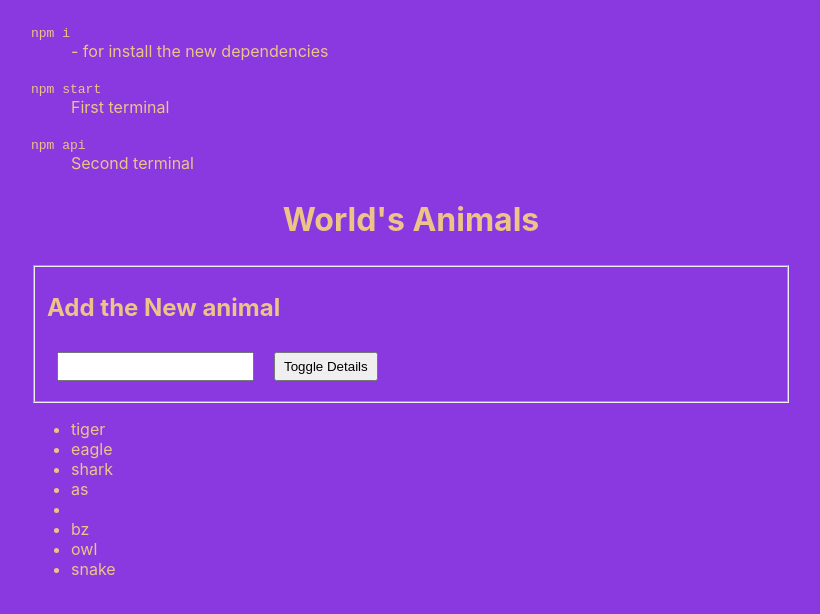
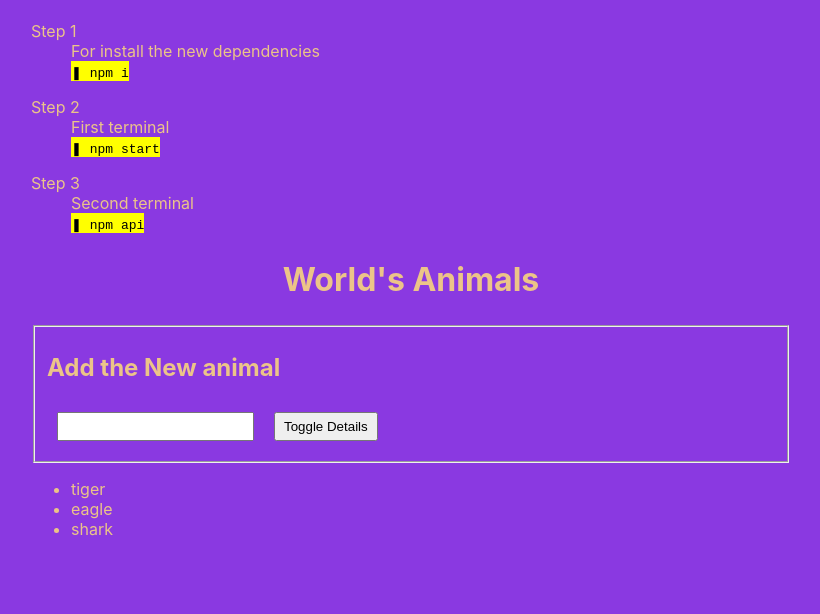
Before and after one commit to maksimo-vvd/lrn-digital-ocean-tutorial, a React (Create React App) app: page / in a window 1280 px wide. Shown: the top 614 px of the page, without its empty margins (229-1049 px from the left). Built offline with nearby package versions, Linux system fonts and the light colour scheme; data requests are answered from the project's data file.

Commit message:
Call Web APIs with the useEffect Hook in React

```diff
--- a/db.json
+++ b/db.json
@@ -11,26 +11,6 @@
     {
       "item": "shark",
       "id": 3
-    },
-    {
-      "item": "as",
-      "id": 4
-    },
-    {
-      "item": "",
-      "id": 5
-    },
-    {
-      "item": "bz",
-      "id": 6
-    },
-    {
-      "item": "owl",
-      "id": 7
-    },
-    {
-      "item": "snake",
-      "id": 8
     }
   ]
 }
--- a/src/components/App/App.js
+++ b/src/components/App/App.js
@@ -71,16 +71,19 @@ function App() {
     <AppWrapper>
       <dl>
         <p>
-          <dt><kbd>npm i</kbd></dt>
-          <dd> - for install the new dependencies</dd>
+          <dt>Step 1</dt>
+          <dd>For install the new dependencies</dd>
+          <dd><mark><kbd>&#10074; npm i </kbd></mark></dd>
         </p>
         <p>
-          <dt><kbd>npm start</kbd></dt>
+          <dt>Step 2</dt>
           <dd>First terminal</dd>
+          <dd><mark><kbd>&#10074; npm start</kbd></mark></dd>
         </p>
         <p>
-          <dt><kbd>npm api</kbd></dt>
+          <dt>Step 3</dt>
           <dd>Second terminal</dd>
+          <dd><mark><kbd>&#10074; npm api</kbd></mark></dd>
         </p>
       </dl>
 
```
